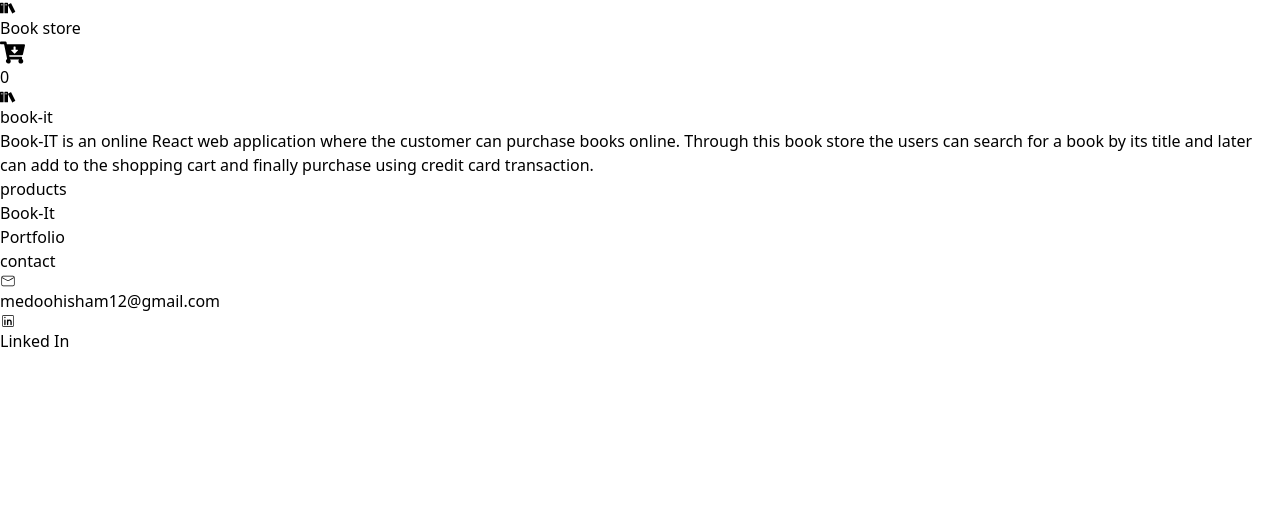
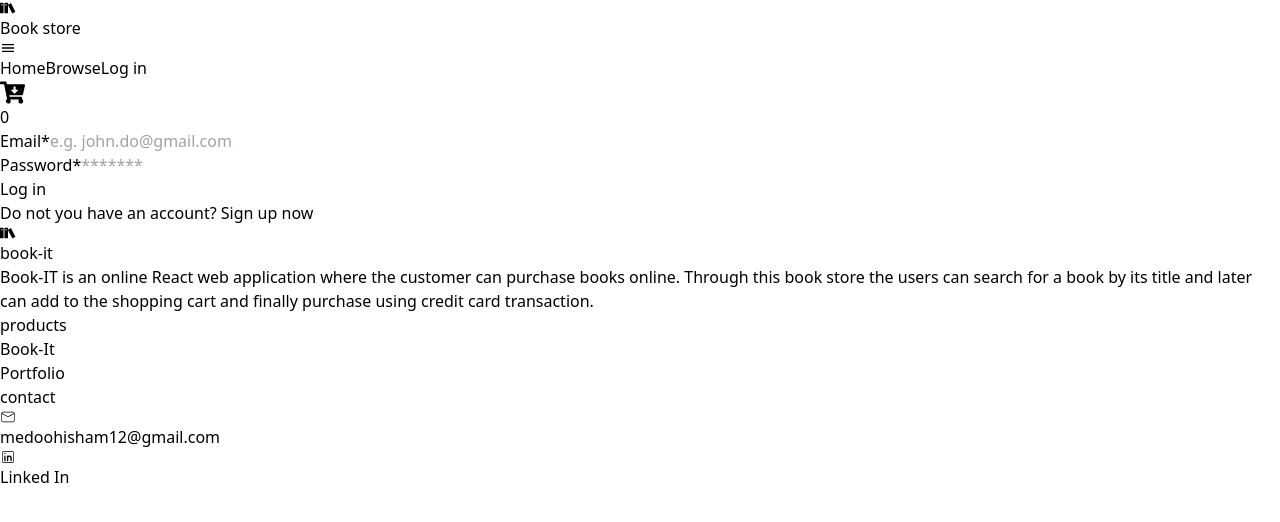
Before and after one commit to Mohamed0Hisham/Book-Store, a React (Vite) app in the folder frontend/: page /signin in a window 1280 px wide. Shown: the top 522 px of the page. Built offline with nearby package versions, Linux system fonts and the light colour scheme.

Commit message:
milestone @ frontend

```diff
--- a/frontend/src/App.jsx
+++ b/frontend/src/App.jsx
@@ -2,6 +2,9 @@ import { Routes, Route } from "react-router-dom";
 import Header from "./components/Header";
 import Home from "./pages/Home";
 import Footer from "./components/footer";
+import AllBooks from "./pages/AllBooks";
+import LogIn from "./pages/LogIn";
+import SignUp from "./pages/SignUp";
 
 function App() {
 	return (
@@ -9,6 +12,9 @@ function App() {
 			<Header />
 			<Routes>
 				<Route path="/" element={<Home />} />
+				<Route path="/all" element={<AllBooks />} />
+				<Route path="/signin" element={<LogIn />} />
+				<Route path="/signup" element={<SignUp />} />
 			</Routes>
 			<Footer />
 		</>
--- /dev/null
+++ b/frontend/src/components/DropDown.jsx
@@ -0,0 +1,31 @@
+import { useState } from "react";
+import { MdOutlineMenu } from "react-icons/md";
+import { Link } from "react-router-dom";
+const DropDown = () => {
+	const [dropMenu, setDropMenu] = useState(false);
+	return (
+		<nav>
+			<MdOutlineMenu
+				className="size-10 fixed right-1 top-1 cursor-pointer sm:hidden"
+				onClick={() => setDropMenu(!dropMenu)}
+			/>
+			{dropMenu && (
+				<div className="fixed left-0 right-0 top-12 text-black h-screen bg-white opacity-95 z-1000">
+					<ul className="text-center text-xl font-bold font-serif p-4 my-12">
+						<li className="my-5 border-b-2 p-2 hover:scale-95 hover:bg-slate-100 duration-300">
+							<Link to={"/"}>Home</Link>
+						</li>
+						<li className="my-5 border-b-2 p-2 hover:scale-95 hover:bg-slate-100 duration-300">
+							<Link to={"/all"}>Browse</Link>
+						</li>
+						<li className="my-5 border-b-2 p-2 hover:scale-95 hover:bg-slate-100 duration-300">
+							<Link to={"signin"}>Log in</Link>
+						</li>
+					</ul>
+				</div>
+			)}
+		</nav>
+	);
+};
+
+export default DropDown;
--- a/frontend/src/components/Header.jsx
+++ b/frontend/src/components/Header.jsx
@@ -1,17 +1,36 @@
 import { ImBooks } from "react-icons/im";
 import { FaCartArrowDown } from "react-icons/fa";
+import { useState } from "react";
+
+import { Link } from "react-router-dom";
+import DropDown from "./DropDown";
 const Header = () => {
+	const [isUser, setIsUser] = useState(false);
+
 	return (
 		<header className="z-50 flex text-white justify-between items-center p-2 bg-[#001524] fixed top-0 left-0 right-0">
 			<div className="flex items-center text-2xl font-bold">
 				<ImBooks />
-				<span className="inline-block">Book store</span>
+				<span className="block">Book store</span>
 			</div>
-			<div className=" relative -left-3 top-1">
-				<FaCartArrowDown size={25} />
-				<span className="bg-red-500 rounded-full w-6 h-6 text-center absolute -top-3 -right-4">
-					0
-				</span>
+
+			{/* drop menu for small screens */}
+			<DropDown/>
+
+			<nav className="hidden sm:flex items-center gap-x-8 font-bold font-mono text-xl">
+				<Link to={"/"}>Home</Link>
+				<Link to={"/all"}>Browse</Link>
+				<Link to={"signin"}>Log in</Link>
+			</nav>
+			<div>
+				<div
+					className={`relative -left-3 top-1
+				${isUser ? "" : "hidden"}`}>
+					<FaCartArrowDown size={25} />
+					<span className="bg-red-500 rounded-full w-6 h-6 text-center absolute -top-3 -right-4">
+						0
+					</span>
+				</div>
 			</div>
 		</header>
 	);
--- /dev/null
+++ b/frontend/src/pages/AllBooks.jsx
@@ -0,0 +1,44 @@
+import BookList from "../components/BookList";
+import test from "../assets/testAPI.js";
+const AllBooks = () => {
+	return (
+		<section className="p-2 mt-8">
+			<div className="flex justify-evenly items-center">
+				<div className="my-6 px-8 py-2 bg-green-100 w-full">
+					<h1 className="text-center font-bold text-lg">
+						Choose a Categorie
+					</h1>
+					<select
+						name=""
+						id=""
+						className="w-full p-2 rounded-lg shadow-md appearance-none">
+						<option value="all">All Categories </option>
+						<option value="litreature">Litreature </option>
+						<option value="mystery">Mystery</option>
+						<option value="romance">Romance</option>
+						<option value="lifeSlice">Life Slice</option>
+						<option value="fiction">Fiction</option>
+						<option value="selfDevelopment">
+							Self Development
+						</option>
+					</select>
+				</div>
+				<div className="w-full my-6 px-8 py-2 bg-slate-100">
+					<h1 className="text-center font-bold text-lg">
+						Search for a specific book
+					</h1>
+					<input
+						type="search"
+						name=""
+						id=""
+						placeholder="Enter a book name"
+						className="px-8 py-2 shadow-2xl w-full rounded-lg"
+					/>
+				</div>
+			</div>
+			<BookList data={test} />
+		</section>
+	);
+};
+
+export default AllBooks;
--- /dev/null
+++ b/frontend/src/pages/LogIn.jsx
@@ -0,0 +1,56 @@
+import { Link } from "react-router-dom";
+
+const LogIn = () => {
+	return (
+		<section className="h-screen p-2 mt-8 bg-zinc-50">
+			<form
+				action=""
+				className="flex justify-center items-center bg-zinc-100 h-[80%] w-[90%] mx-auto mt-16 shadow-2xl ">
+				<ul className="flex flex-col items-center gap-y-10 w-full p-4">
+					<li className="flex flex-col">
+						<label
+							htmlFor="username"
+							className="pl-1 font-semibold">
+							Email<span className="text-red-500">*</span>
+						</label>
+						<input
+							className="sm:w-96 p-3 rounded-md"
+							type="email"
+							placeholder="e.g. john.do@gmail.com"
+						/>
+					</li>
+					<li className="flex flex-col">
+						<label
+							htmlFor="username"
+							className="pl-1 font-semibold">
+							Password<span className="text-red-500">*</span>
+						</label>
+						<input
+							className="sm:w-96 p-3 rounded-md"
+							type="password"
+							placeholder="*******"
+						/>
+					</li>
+					<li>
+						<button className="font-semibold sm:w-96 p-3 rounded-md bg-blue-50 hover:bg-blue-400 duration-300">
+							Log in
+						</button>
+					</li>
+					<li>
+						<h2>
+							Do not you have an account?{" "}
+							<Link
+								className="font-bold text-lg text-blue-400"
+								to={"/signup"}>
+								Sign up
+							</Link>{" "}
+							now
+						</h2>
+					</li>
+				</ul>
+			</form>
+		</section>
+	);
+};
+
+export default LogIn;
--- /dev/null
+++ b/frontend/src/pages/SignUp.jsx
@@ -0,0 +1,69 @@
+import { Link } from "react-router-dom";
+
+const SignUp = () => {
+	return (
+		<section className="h-screen p-2 mt-8 bg-zinc-50">
+			<form
+				action=""
+				className="flex justify-center items-center bg-zinc-100 h-[80%] w-[90%] mx-auto mt-16 shadow-2xl ">
+				<ul className="flex flex-col items-center gap-y-10 w-full p-4">
+					<li className="flex flex-col">
+						<label
+							htmlFor="username"
+							className="pl-1 font-semibold">
+							Username<span className="text-red-500">*</span>
+						</label>
+						<input
+							className="sm:w-96 p-3 rounded-md"
+							id="username"
+							type="text"
+							placeholder="Enter your name"
+						/>
+					</li>
+					<li className="flex flex-col">
+						<label
+							htmlFor="username"
+							className="pl-1 font-semibold">
+							Email<span className="text-red-500">*</span>
+						</label>
+						<input
+							className="sm:w-96 p-3 rounded-md"
+							type="email"
+							placeholder="e.g. john.do@gmail.com"
+						/>
+					</li>
+					<li className="flex flex-col">
+						<label
+							htmlFor="username"
+							className="pl-1 font-semibold">
+							Password<span className="text-red-500">*</span>
+						</label>
+						<input
+							className="sm:w-96 p-3 rounded-md"
+							type="password"
+							placeholder="*******"
+						/>
+					</li>
+					<li>
+						<button className="font-semibold sm:w-96 p-3 rounded-md bg-blue-50 hover:bg-blue-400 duration-300">
+							Log in
+						</button>
+					</li>
+					<li>
+						<h2>
+							Do you have an account?{" "}
+							<Link
+								className="font-bold text-lg text-blue-400"
+								to={"/signin"}>
+								Log in
+							</Link>{" "}
+							now
+						</h2>
+					</li>
+				</ul>
+			</form>
+		</section>
+	);
+};
+
+export default SignUp;
```
